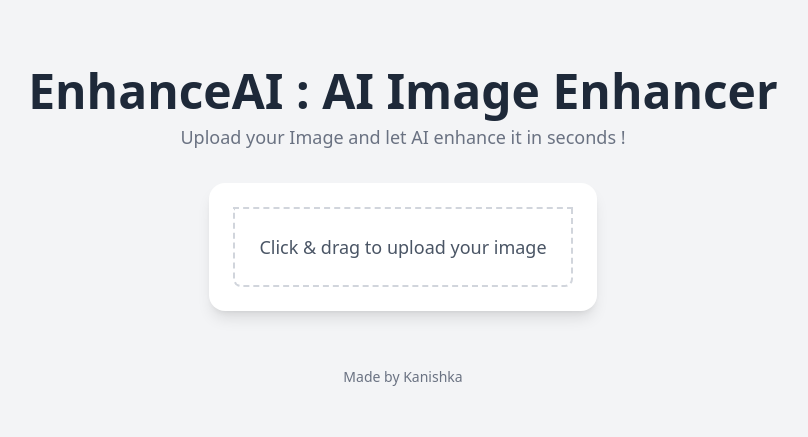
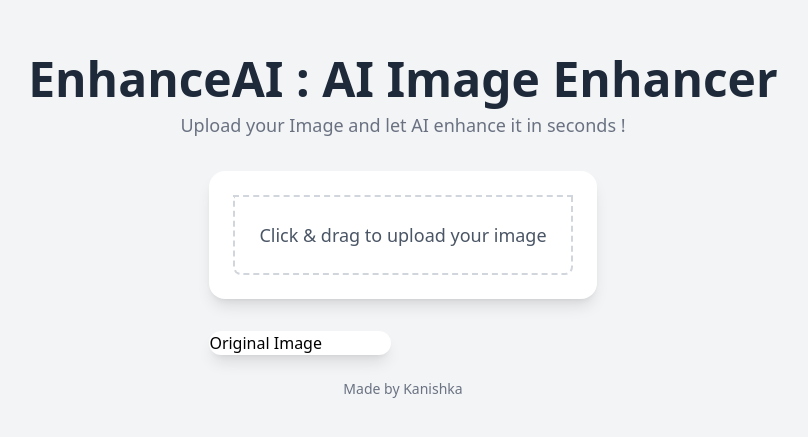
Before and after one commit to kanishkadz/Enhance-AI, a React (Vite) app: page / in a window 1280 px wide. Shown: the part 173-610 px from the top of the page, without its empty margins (237-1045 px from the left). Built offline with nearby package versions, Linux system fonts and the light colour scheme.

Commit message:
Update ImagePreview.jsx

```diff
--- a/src/components/ImagePreview.jsx
+++ b/src/components/ImagePreview.jsx
@@ -3,7 +3,9 @@ import React from 'react'
 const ImagePreview = () => {
   return (
     <div className="mt-8 grid grid-cols-1 md:grid-cols-2 gap-6 w-full max-w-4xl">
-      <div></div>
+      <div className="bg-white shadow-lg rounded-xl overflow-hidden">
+        <h2>Original Image</h2>
+      </div>
 
       <div></div>
     </div>
```
